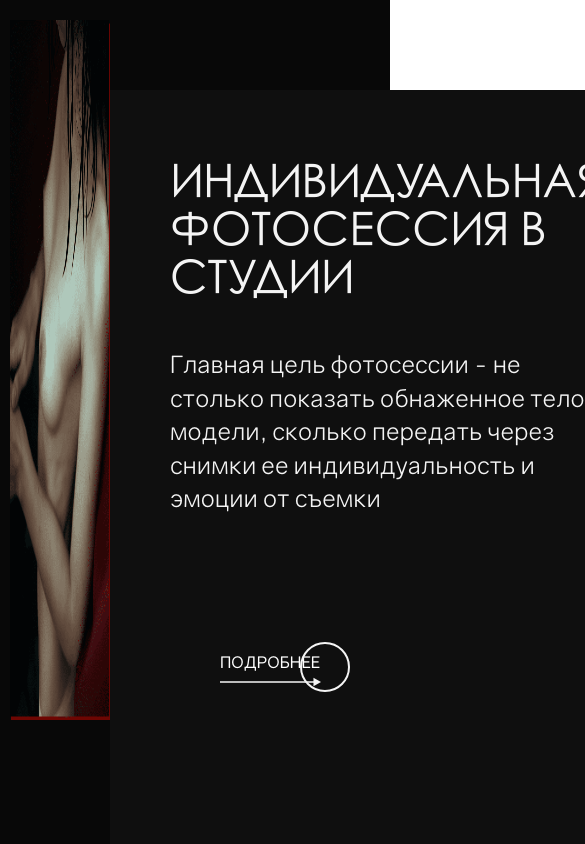
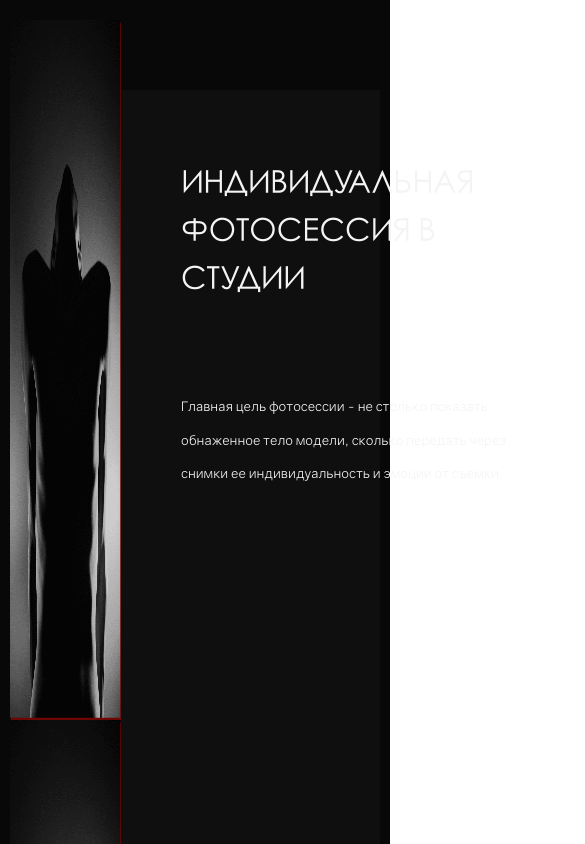
Before and after one commit to YaKolyash/website-for-the-photographer, a plain HTML site: page HTML/index.html in a window 390 px wide. Shown: the top 844 px of the page, 585 px wide, since content can reach past the window. Drawn offline with nearby package versions, Linux system fonts and the light colour scheme.

Commit message:
add tag picture

```diff
--- a/HTML/index.html
+++ b/HTML/index.html
@@ -204,7 +204,13 @@
     <div class="studio-wrapper">
       <div>
         <diiv class="studio-img">
-          <img src="../img/chest.png" alt="" />
+          <picture>
+            <source srcset="../img/manbreast.png" media="" />
+            <img src="../img/manbreast.png" alt="" />
+            <source srcset="../img/manbreast.png" media="" />
+            <img src="../img/manbreast2.png" alt="" />
+          </picture>
+          <!-- <img src="../img/chest.png" alt="" /> -->
         </diiv>
         <div class="arrow-block studio-arrow__block">
           <p class="arrow-text">Подробнее</p>
--- a/HTML/scss/blocks/button.scss
+++ b/HTML/scss/blocks/button.scss
@@ -51,6 +51,12 @@
 @media (max-width: 980px) {
     .button-block {
         margin-top: 20px !important;
+    }
+}
+
+@media (max-width: 705px) {
+    .button-block {
+        display: none;
     }
 }
 
--- a/HTML/scss/blocks/studio.scss
+++ b/HTML/scss/blocks/studio.scss
@@ -8,7 +8,7 @@
 .studio-img {
     object-fit: cover;
 
-    & img {
+    & picture img {
         width: 100%;
         height: 900px;
     }
@@ -16,10 +16,13 @@
 .studio-text {
     margin-top: 70px;
     background: #0f0f0f;
-    width: 600px;
+    width: 70%;
     height: 760px;
 }
 .studio-title {
+    display: block;
+    width: 490px;
+
     & h2 {
         font-family: "RoundedElegance";
         font-size: 46px;
@@ -33,6 +36,8 @@
 }
 .studio-subtitle {
     margin-top: 43px;
+    width: 470px;
+    display: block;
 
     & p {
         font-family: "Gravity-Book";
@@ -46,6 +51,7 @@
 }
 
 .studio-button {
+    margin-top: 40px;
     margin-left: 60px;
 }
 
@@ -57,8 +63,38 @@
 
 @media (max-width: 1210px) {
     .studio-img {
-        & img {
+        & picture img {
             height: 700px;
         }
     }
+
+    .studio-title {
+        & h2 {
+            font-size: calc(26px + 16 * (100vw / 1210));
+        }
+    }
+    .studio-subtitle {
+        & p {
+            font-size: calc(8px + 16 * (100vw / 1210));
+        }
+    }
 }
+
+@media (max-width: 701px) {
+    .studio-img {
+        & picture img {
+            height: 700px;
+        }
+    }
+
+    .studio-title {
+        & h2 {
+            font-size: calc(26px + 16 * (100vw / 1210));
+        }
+    }
+    .studio-subtitle {
+        & p {
+            font-size: calc(8px + 16 * (100vw / 1210));
+        }
+    }
+}
```
Also changed, not shown: HTML/studio.html (+7 -1 lines), css/style.css.
